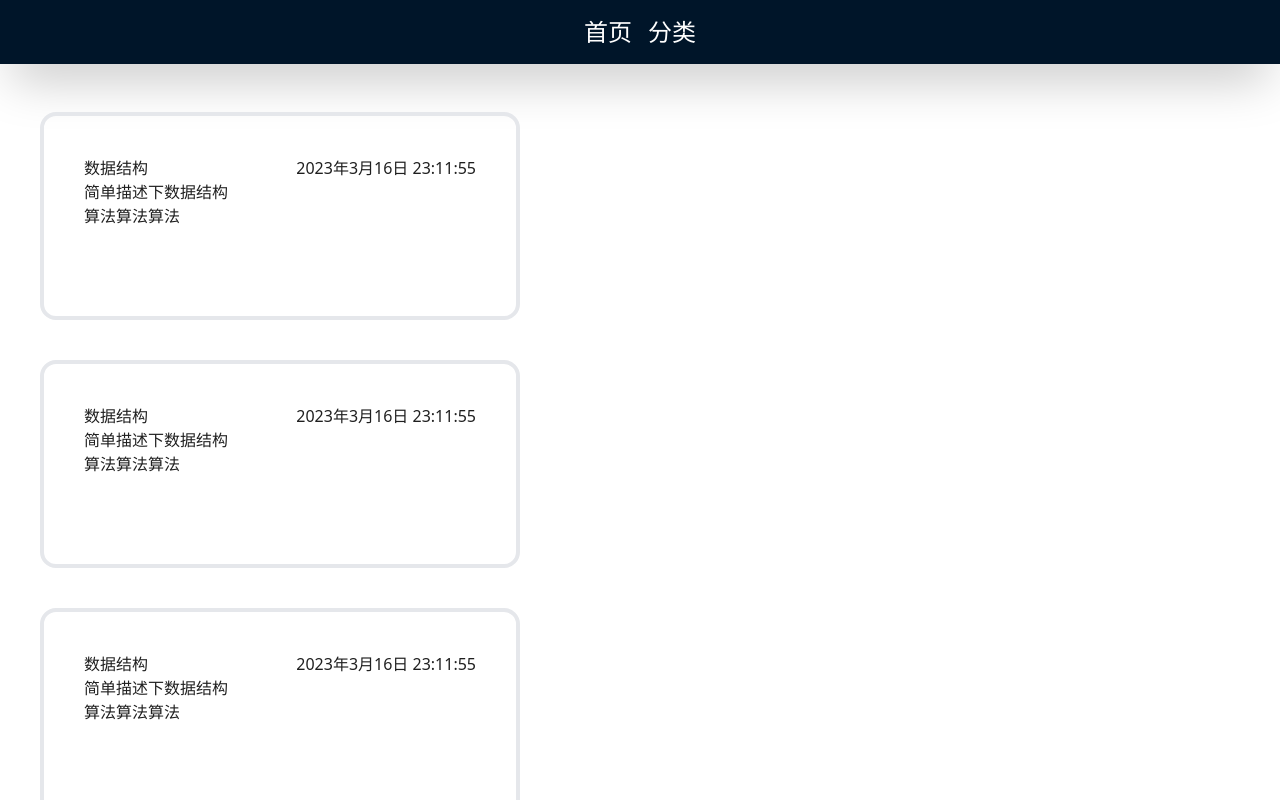
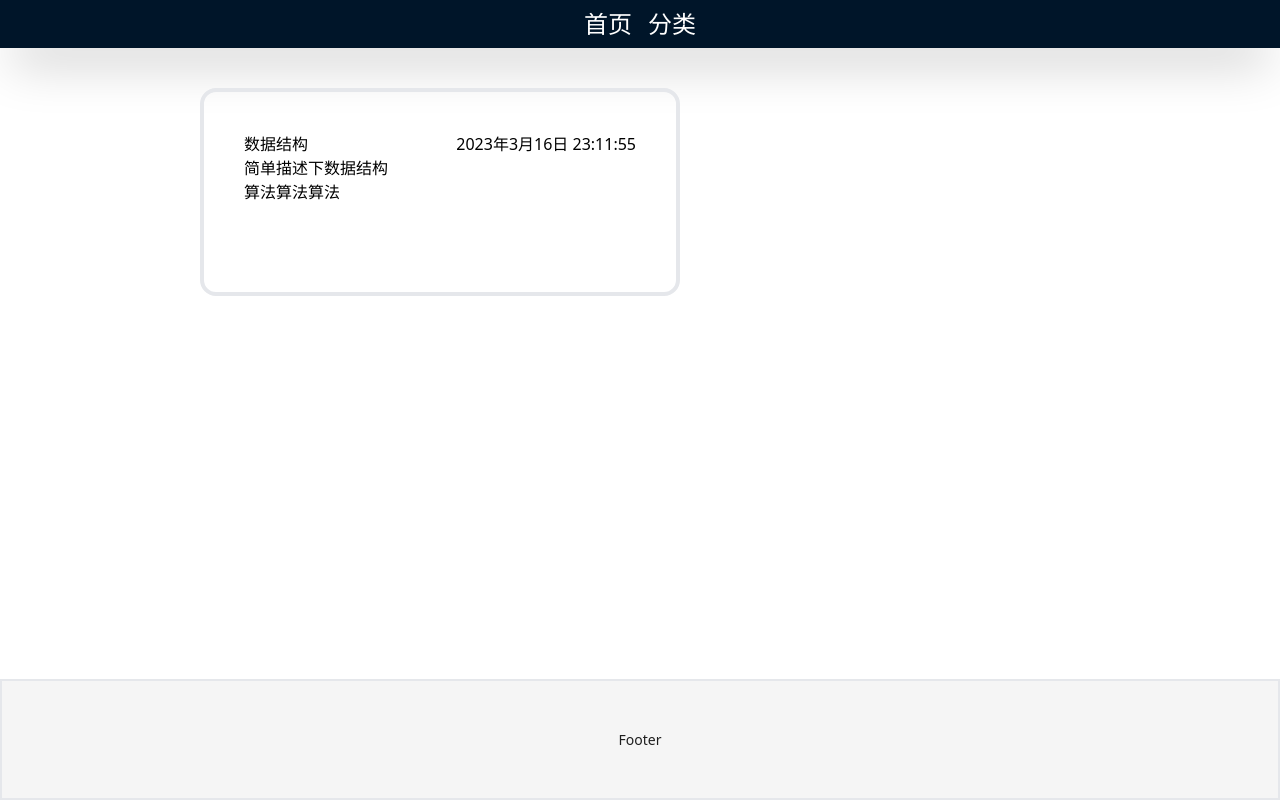
Before and after one commit to fishworm96/react-blog, a React (Vite) app: page / in a window 1280 px wide. Built offline with nearby package versions, Linux system fonts and the light colour scheme.

Commit message:
fix: 修改卡片视图

```diff
--- a/src/App.tsx
+++ b/src/App.tsx
@@ -2,7 +2,7 @@ import Layout from './pages/layout'
 
 function App() {
   return (
-    <div className="h-screen w-screen">
+    <div className="flex flex-col h-screen w-screen">
       <Layout />
     </div>
   )
--- a/src/components/Content/index.tsx
+++ b/src/components/Content/index.tsx
@@ -1,14 +1,13 @@
-import { Content } from 'antd/es/layout/layout'
+// import { Content } from 'antd/es/layout/layout'
 import Card from '../Card'
 
 const Main = () => {
   return (
-    <Content className='flex-col justify-center min-h-3/4'>
-      <Card />
-      <Card />
-      <Card />
-      <Card />
-    </Content>
+    <div className='flex flex-col flex-1'>
+      <main className='flex flex-col items-center'>
+        <Card />
+      </main>
+    </div>
   )
 }
 export default Main
--- a/src/pages/layout/component/Footer/index.tsx
+++ b/src/pages/layout/component/Footer/index.tsx
@@ -2,9 +2,9 @@ import { Footer } from 'antd/es/layout/layout'
 
 const BaseFooter = () => {
   return (
-    <Footer className='bottom-0 border-solid border-2 border-light-black overflow-x-hidden'>
-      <div className='flex justify-center item-center'>
-      Footer
+    <Footer className='flex justify-center item-center bottom-0 h-15 border-solid border-2 border-light-black overflow-x-hidden py-12'>
+      <div>
+        Footer
       </div>
     </Footer>
   )
--- a/src/pages/layout/component/Header/index.tsx
+++ b/src/pages/layout/component/Header/index.tsx
@@ -2,7 +2,7 @@ import { Header } from 'antd/es/layout/layout'
 
 const BaseHeader = () => {
   return (
-    <Header className="flex justify-center items-center text-2xl text-white shadow-2xl">
+    <Header className="flex justify-center items-center h-12 text-2xl text-white shadow-2xl">
       <div className="m-2">首页</div>
       <div className="m-2">分类</div>
     </Header>
--- a/src/pages/layout/index.tsx
+++ b/src/pages/layout/index.tsx
@@ -1,15 +1,14 @@
-import { Space } from 'antd'
 import Main from '../../components/Content'
 import BaseFooter from './component/Footer'
 import BaseHeader from './component/Header'
 
 const Layout = () => {
   return (
-    <Space className="w-screen" direction="vertical">
+    <>
       <BaseHeader />
       <Main />
       <BaseFooter />
-    </Space>
+    </>
   )
 }
 export default Layout
```
